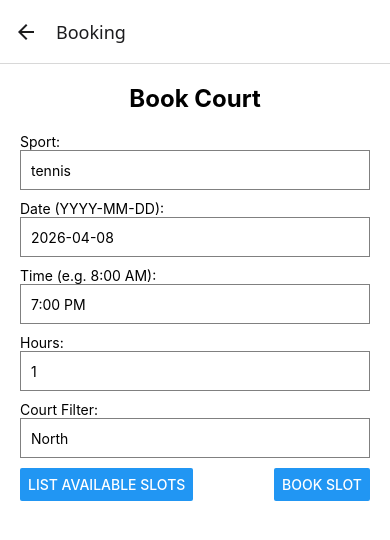
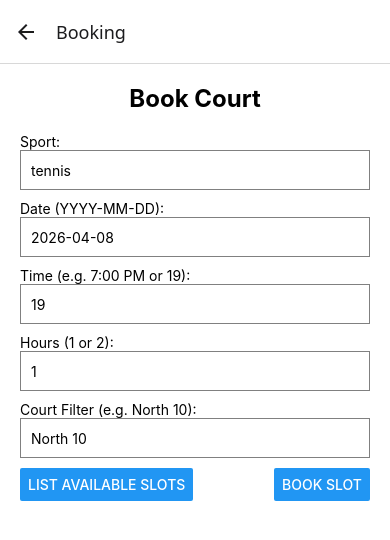
Before and after one commit to Jess-dudu/rn_apps, a React Native app in the folder ucsd-court-booking/: screen /Booking in a window 390 px wide. Shown: the top 540 px of the page. Built offline with nearby package versions, Linux system fonts and the light colour scheme.

Commit message:
Update input examples and default values

```diff
--- a/ucsd-court-booking/BookingScreen.js
+++ b/ucsd-court-booking/BookingScreen.js
@@ -13,9 +13,9 @@ const BookingScreen = () => {
 
   const [sport, setSport] = useState('tennis');
   const [date, setDate] = useState(getDefaultDate());
-  const [time, setTime] = useState('7:00 PM');
+  const [time, setTime] = useState('19');
   const [hours, setHours] = useState('1');
-  const [court, setCourt] = useState('North');
+  const [court, setCourt] = useState('North 10');
   const [loading, setLoading] = useState(false);
   const [results, setResults] = useState([]);
   const [bot, setBot] = useState(null);
@@ -119,15 +119,15 @@ const BookingScreen = () => {
         onChangeText={setDate}
       />
 
-      <Text>Time (e.g. 8:00 AM):</Text>
+      <Text>Time (e.g. 7:00 PM or 19):</Text>
       <TextInput
         style={styles.input}
-        placeholder="7:00 PM"
+        placeholder="19"
         value={time}
         onChangeText={setTime}
       />
 
-      <Text>Hours:</Text>
+      <Text>Hours (1 or 2):</Text>
       <TextInput
         style={styles.input}
         placeholder="1"
@@ -136,10 +136,10 @@ const BookingScreen = () => {
         keyboardType="numeric"
       />
 
-      <Text>Court Filter:</Text>
+      <Text>Court Filter (e.g. North 10):</Text>
       <TextInput
         style={styles.input}
-        placeholder="North"
+        placeholder="North 10"
         value={court}
         onChangeText={setCourt}
       />
```
